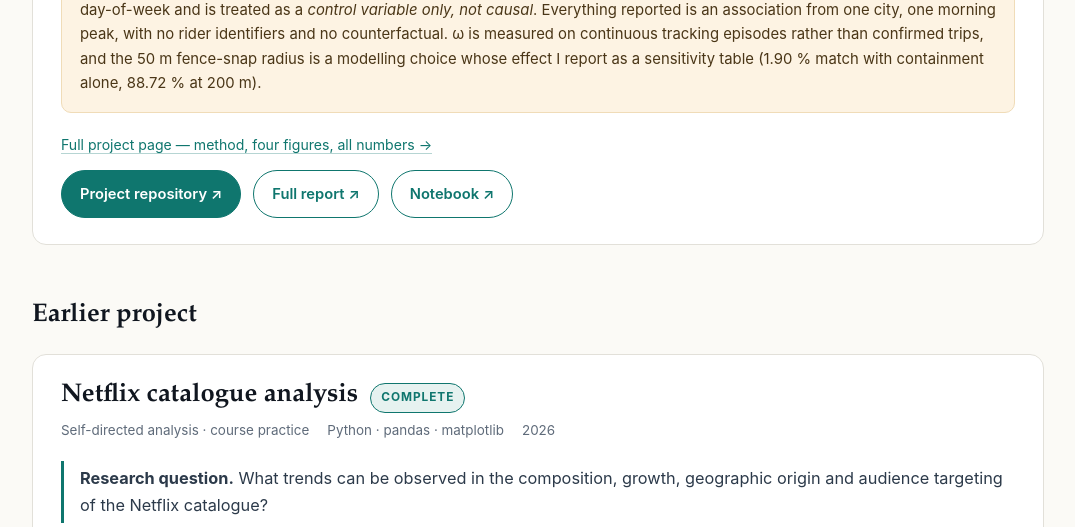
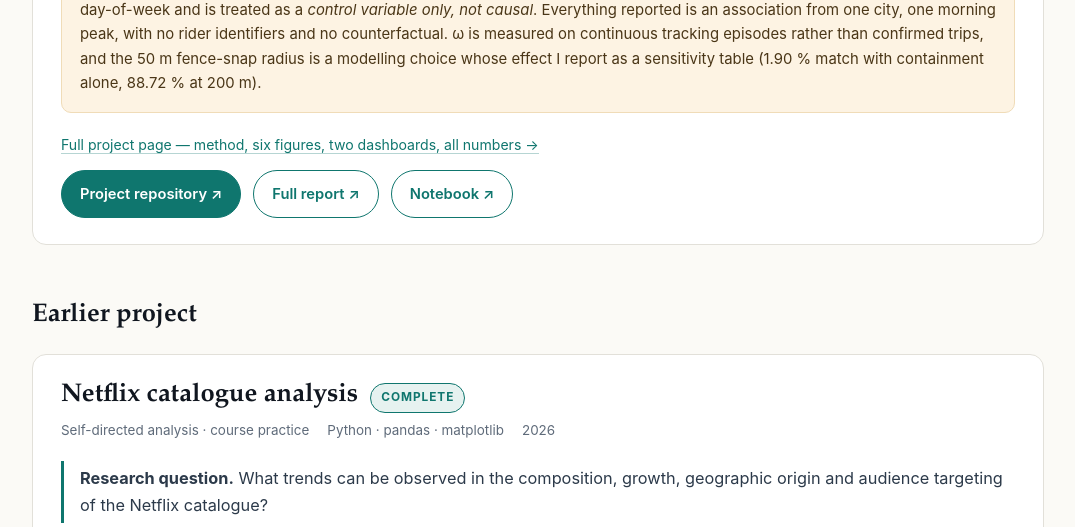
Before and after one commit to qyyyyy123/data-science-portfolio, a plain HTML site: page index.html in a window 1280 px wide. Shown: the part 4280-4807 px from the top of the page, without its empty margins (102-1177 px from the left). Drawn offline with Linux system fonts and the light colour scheme.

Commit message:
site: the home page link says six figures, because the project page has six
It still said 'four figures' from the first version of the page, before the community
and prediction figures were added. Caught while checking the deployed page after the
rename.

```diff
--- a/index.html
+++ b/index.html
@@ -244,7 +244,7 @@
         </div>
 
         <p class="small" style="margin-top:20px;">
-          <a href="projects/xiamen.html">Full project page — method, four figures, all numbers →</a>
+          <a href="projects/xiamen.html">Full project page — method, six figures, two dashboards, all numbers →</a>
         </p>
         <div class="btnrow" style="margin-top:14px;">
           <a class="btn" href="https://github.com/qyyyyy123/cisc7204-semester-project" target="_blank" rel="noopener">Project repository ↗</a>
```
